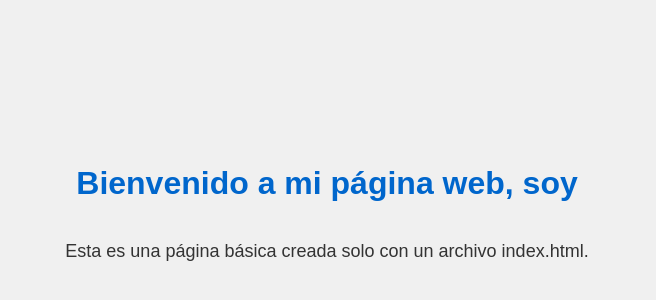
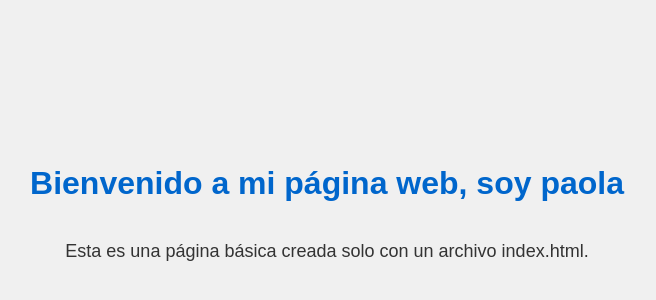
Before and after one commit to paolag20358/proyecto1, a plain HTML site: page index.html in a window 1280 px wide. Shown: the part 188-488 px from the top of the page, without its empty margins (313-969 px from the left). Drawn offline with Linux system fonts and the light colour scheme.

Commit message:
actualice mi nombre

```diff
--- a/index.html
+++ b/index.html
@@ -26,7 +26,7 @@
     </style>
 </head>
 <body>
-    <h1>Bienvenido a mi página web, soy </h1>
+    <h1>Bienvenido a mi página web, soy paola  </h1>
     <p>Esta es una página básica creada solo con un archivo index.html.</p>
 </body>
 </html>
```
